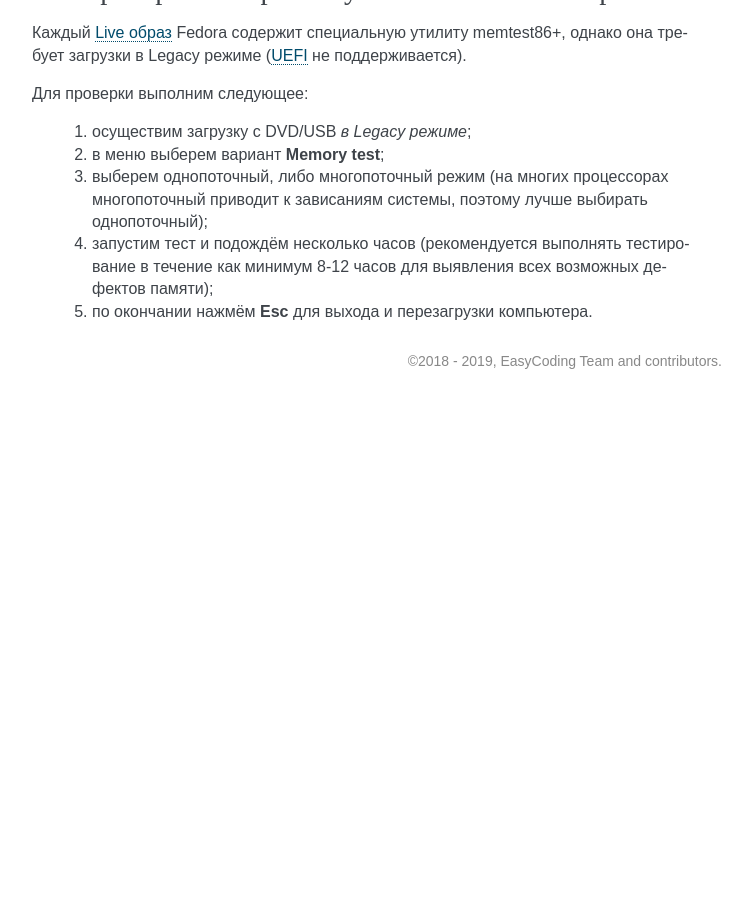
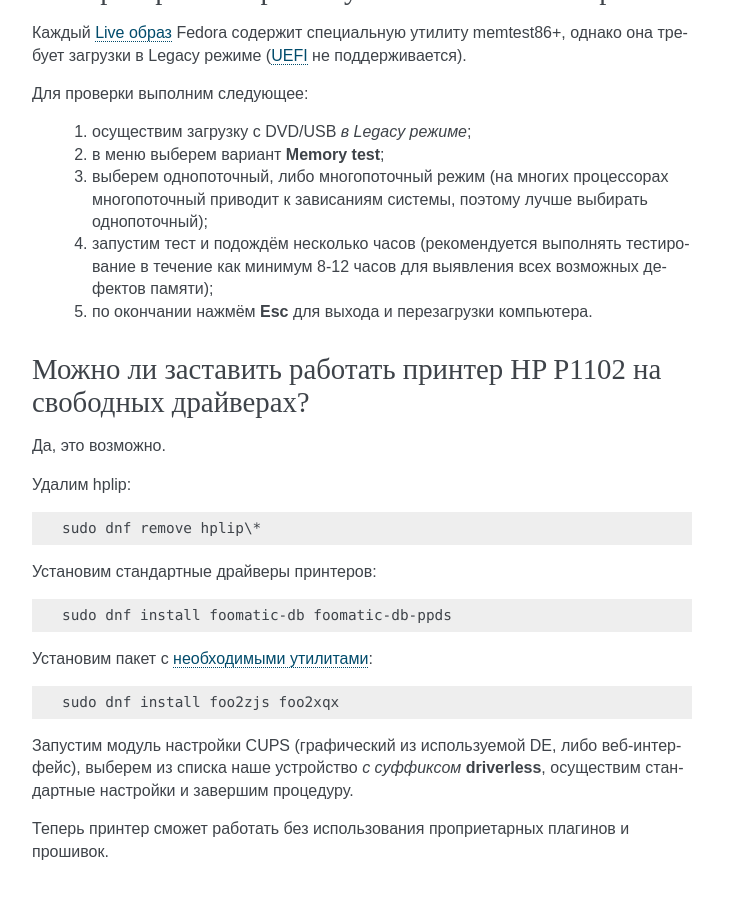
Before and after one commit to RussianFedora/FAQ, a Sphinx documentation site: the page built from source/hardware.rst, in a window 1280 px wide and 900 px high, scrolled down 18074 px. Shown: the whole window, without its empty margins (388-1137 px from the left). Built offline with Sphinx 7.4.7, drawn with Linux system fonts in a browser that asks for light colours; before the commit the page ends 18473 px from its top, so only the background shows below that; some of the changed text lies outside the part shown.

Commit message:
Added question about using HP P1102 printer on opensource drivers.

```diff
--- a/source/hardware.rst
+++ b/source/hardware.rst
@@ -1009,3 +1009,33 @@
   3. выберем однопоточный, либо многопоточный режим (на многих процессорах многопоточный приводит к зависаниям системы, поэтому лучше выбирать однопоточный);
   4. запустим тест и подождём несколько часов (рекомендуется выполнять тестирование в течение как минимум 8-12 часов для выявления всех возможных дефектов памяти);
   5. по окончании нажмём **Esc** для выхода и перезагрузки компьютера.
+
+.. index:: printer, printing, hp, p1102, cups
+.. _hp1102-drivers:
+
+Можно ли заставить работать принтер HP P1102 на свободных драйверах?
+=======================================================================
+
+Да, это возможно.
+
+Удалим hplip:
+
+.. code-block:: text
+
+    sudo dnf remove hplip\*
+
+Установим стандартные драйверы принтеров:
+
+.. code-block:: text
+
+    sudo dnf install foomatic-db foomatic-db-ppds
+
+Установим пакет с `необходимыми утилитами <http://foo2zjs.rkkda.com/>`__:
+
+.. code-block:: text
+
+    sudo dnf install foo2zjs foo2xqx
+
+Запустим модуль настройки CUPS (графический из используемой DE, либо веб-интерфейс), выберем из списка наше устройство *с суффиксом* **driverless**, осуществим стандартные настройки и завершим процедуру.
+
+Теперь принтер сможет работать без использования проприетарных плагинов и прошивок.
```
